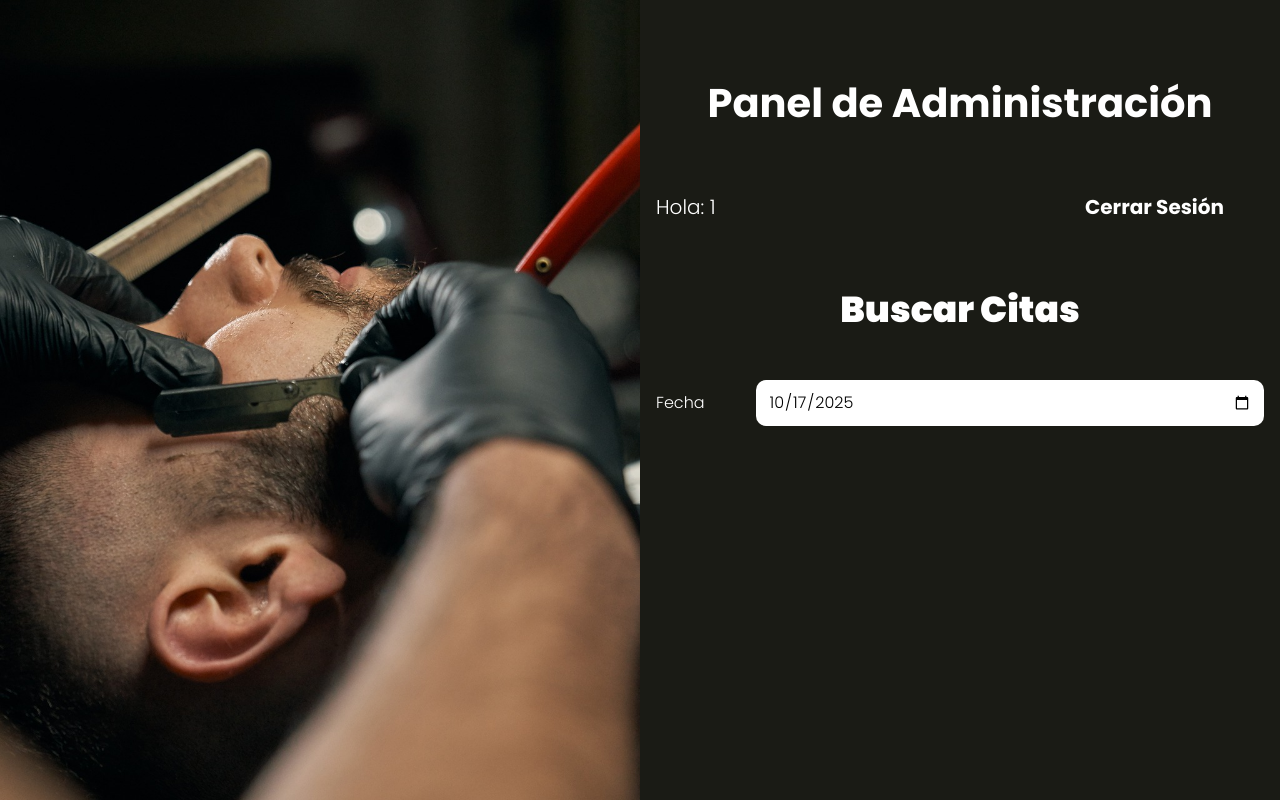
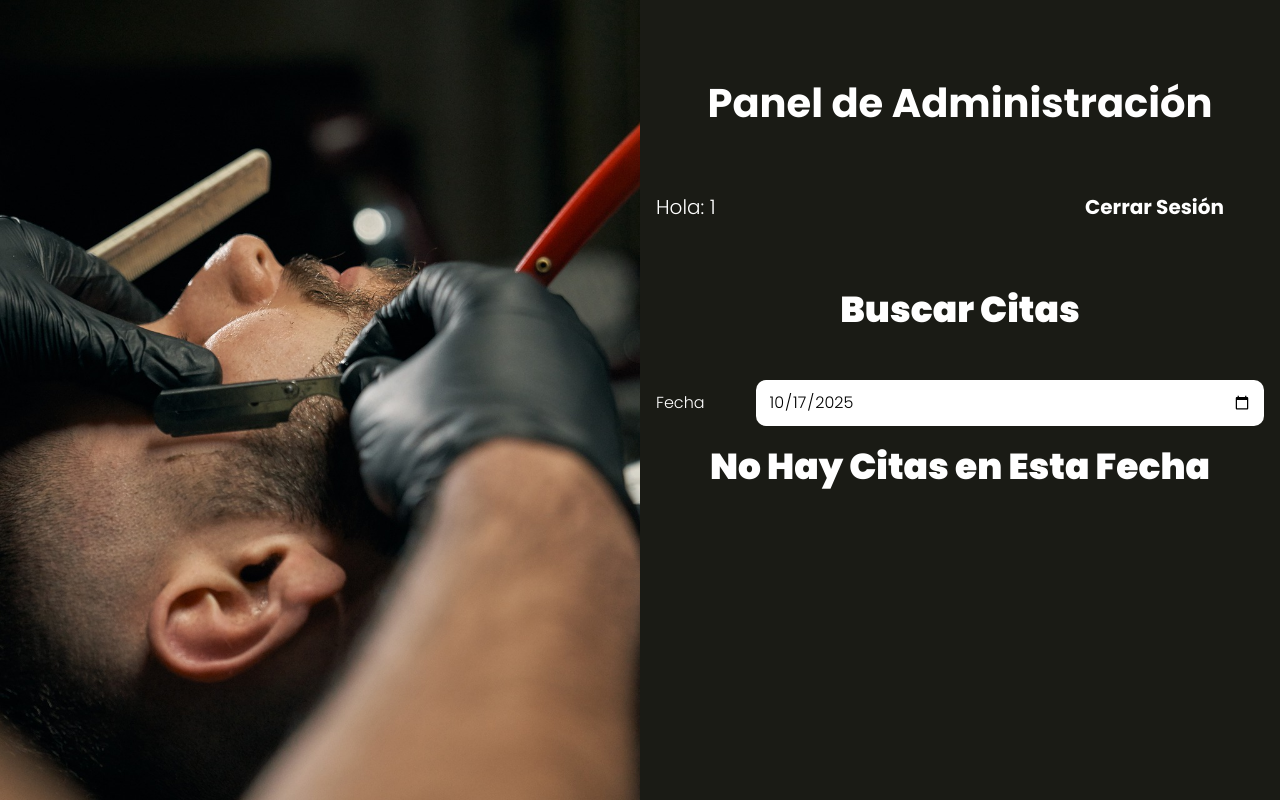
Before and after one commit to FacuLedesmaBertalot/DirectorioAppSalon, a PHP site: page /admin in a window 1280 px wide. Run offline with PHP 8.4, Linux system fonts and the light colour scheme; the visitor is signed in with stand-in values (Sample User, id 1); tables that the repository leaves empty or names only in its code hold one stand-in row (values such as "Sample post").

Commit message:
Validar fechas y mostrar cuando hay o no

```diff
--- a/controllers/AdminController.php
+++ b/controllers/AdminController.php
@@ -14,7 +14,12 @@ class AdminController {
             session_start();
         }
 
-        $fecha = date('Y-m-d');
+        $fecha = $_GET['fecha'] ?? date('Y-m-d');
+        $fechas = explode('-', $fecha);
+
+        if (!checkdate($fechas[1], $fechas[2], $fechas[0])) {
+            header('Location: /404');
+        }
 
 
         // Consultar la BD
--- a/views/admin/index.php
+++ b/views/admin/index.php
@@ -14,6 +14,12 @@ include_once __DIR__ . '/../templates/barra.php';
 
     </form>
 </div>
+
+<?php
+    if (count($citas) === 0) {
+        echo "<h2>No Hay Citas en Esta Fecha</h2>";
+    }
+?>
 
 <div id="citas-admin">
     <ul class="citas">
```
